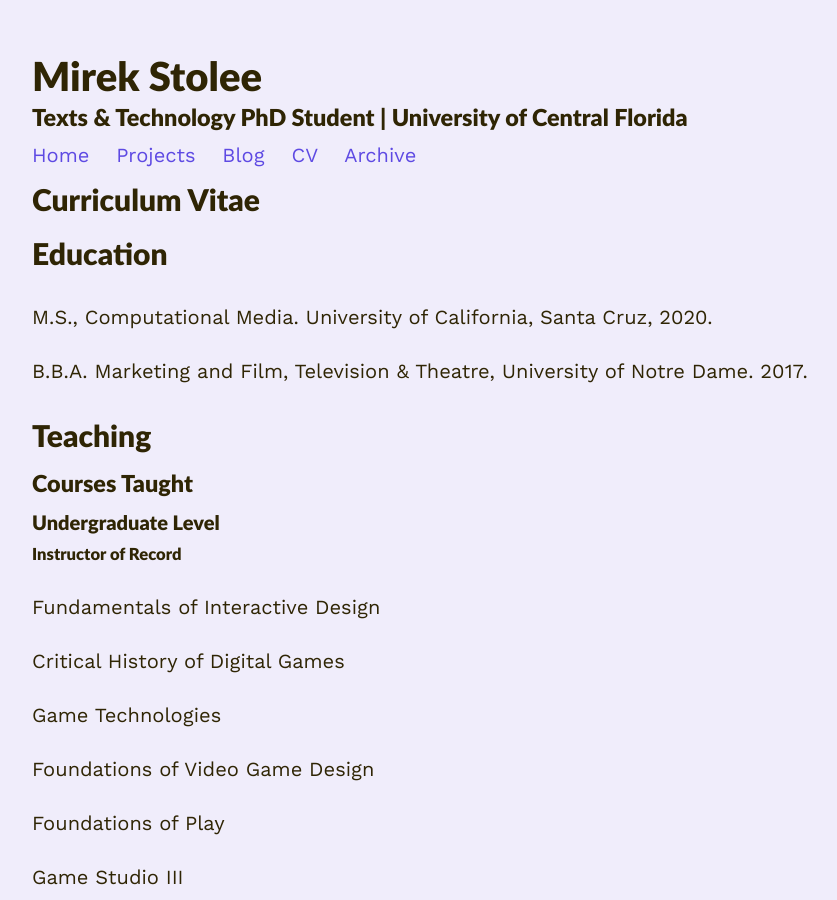
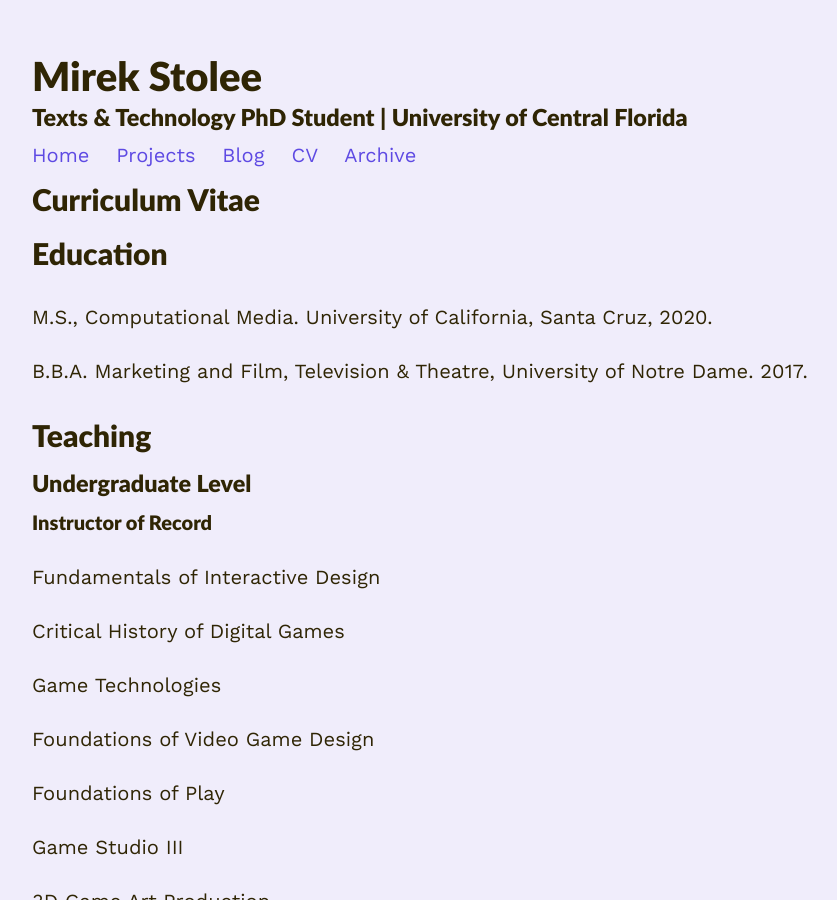
Before and after one commit to mirekjames/ENG6800Test, a Jekyll site: the page built from CV.md, in a window 1280 px wide and 900 px high. Shown: the whole window, without its empty margins (208-1045 px from the left). Built offline with Jekyll 4.4.1, drawn with Linux system fonts in a browser that asks for light colours; nearby versions of some CDN libraries.

Commit message:
Update CV formatting

```diff
--- a/CV.md
+++ b/CV.md
@@ -15,11 +15,9 @@ B.B.A. Marketing and Film, Television & Theatre, University of Notre Dame. 2017.
 
 ## Teaching
 
-### Courses Taught
+### Undergraduate Level
 
-#### Undergraduate Level
-
-##### Instructor of Record
+#### Instructor of Record
 
 Fundamentals of Interactive Design
 
@@ -37,7 +35,7 @@ Game Studio III
 
 Visual Communication and Interaction Design
 
-##### Graduate Teaching Assistant
+#### Graduate Teaching Assistant
 
 Foundations of Video Game Design
 
@@ -47,13 +45,13 @@ Human-Centered Design Research
 
 Visual Communication and Interaction Design
 
-#### K-12 Level
+### K-12 Level
 
-##### COSMOS (California State Summer School or Mathematics and Science) Instructor
+#### COSMOS (California State Summer School or Mathematics and Science) Instructor
 
 Video Game Design: From Concept to Code
 
-##### South Bend Code School Lead Coding Instructor
+#### South Bend Code School Lead Coding Instructor
 
 Web Development
 
```
